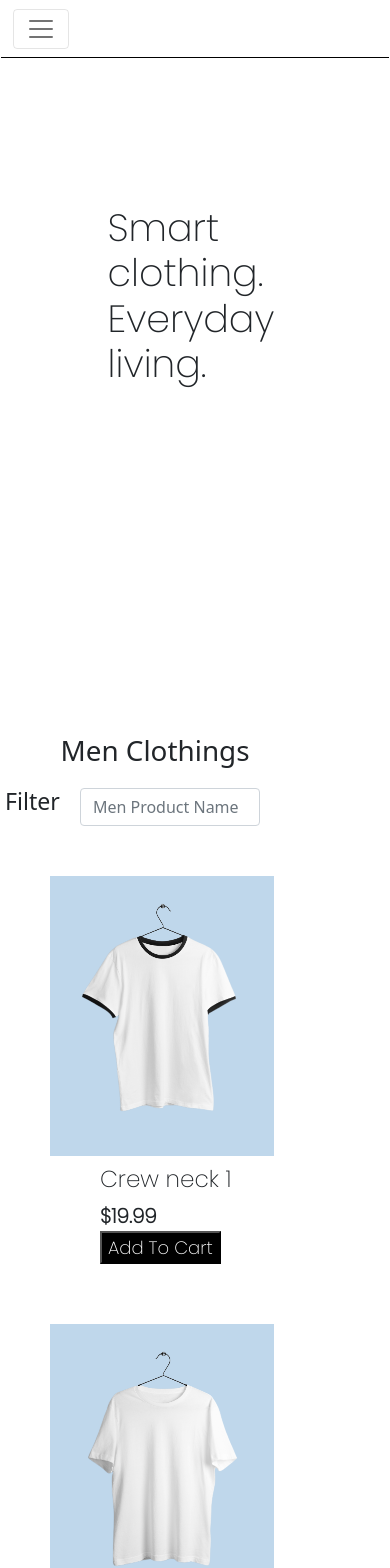
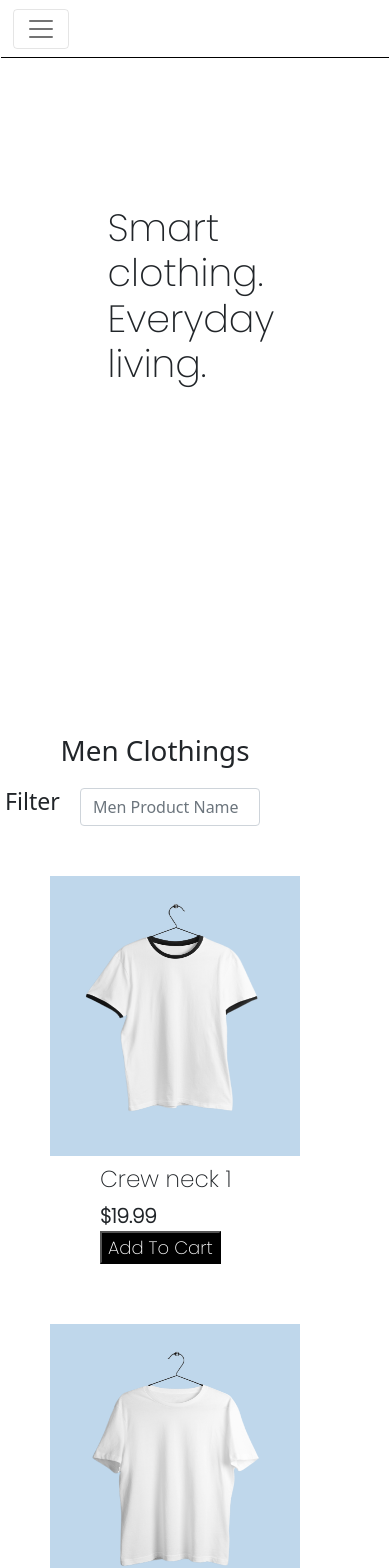
Before and after one commit to andrewsalvadr/casual-clothings-shop, a React (Create React App) app: page / in a window 390 px wide. Shown: the top 1568 px of the page. Built offline with nearby package versions, Linux system fonts and the light colour scheme.

Commit message:
final commit

```diff
--- a/src/index.css
+++ b/src/index.css
@@ -165,7 +165,7 @@ border-bottom-right-radius: 50px;
   margin-top: 50px;
   margin-bottom: 10px;
   height: 450px;
-  width: 400;
+  width: 400px;
   transition: transform 1s ease;
 }
 
@@ -181,7 +181,7 @@ border-bottom-right-radius: 50px;
   margin-top: 50px;
   margin-bottom: 10px;
   height: 450px;
-  width: 400;
+  width: 400px;
   transition: transform 1s ease;
 }
 
@@ -197,7 +197,7 @@ border-bottom-right-radius: 50px;
   margin-top: 50px;
   margin-bottom: 10px;
   height: 450px;
-  width: 400;
+  width: 400px;
   transition: transform 1s ease;
 }
 
@@ -788,7 +788,7 @@ border-bottom-right-radius: 0px;
   margin-top: 50px;
   margin-bottom: 10px;
   height: 280px;
-  width: 250;
+  width: 250px;
   transition: transform 1s ease;
 }
 
@@ -803,8 +803,8 @@ border-bottom-right-radius: 0px;
   margin-right: 0px;
   margin-top: 50px;
   margin-bottom: 10px;
-  height: 280;
-  width: 250;
+  height: 280px;
+  width: 250px;
   transition: transform 1s ease;
 }
 
@@ -820,7 +820,7 @@ border-bottom-right-radius: 0px;
   margin-top: 50px;
   margin-bottom: 10px;
   height: 280px;
-  width: 250;
+  width: 250px;
   transition: transform 1s ease;
 }
 
```
